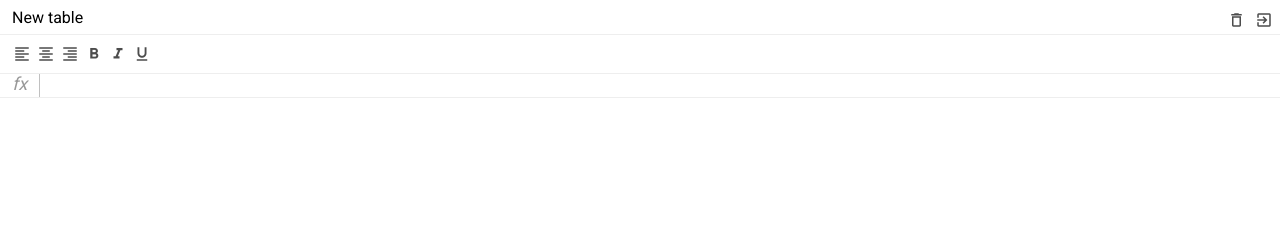
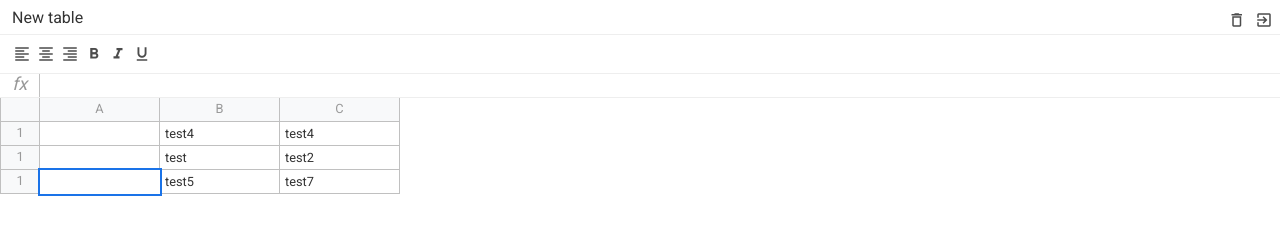
Before and after one commit to AbramovichCp/WebExcel, a website built with webpack: page src/index.html in a window 1280 px wide. Built offline with nearby package versions, Linux system fonts and the light colour scheme.

Commit message:
add table template

```diff
--- a/src/index.html
+++ b/src/index.html
@@ -61,10 +61,49 @@
 
       <div class="excel__formula">
         <div class="info">fx</div>
-        <div class="input" contenteditable spellcheck="false"></div>
+        <div class="input" contenteditable spellcheck="false "></div>
       </div>
 
       <div class="excel__table">
+        <div class="row">
+          <div class="row-info">
+          </div>
+          <div class="row-data">
+            <div class="column">A</div>
+            <div class="column">B</div>
+            <div class="column">C</div>
+          </div>
+        </div>
+        <div class="row">
+          <div class="row-info">
+            1
+          </div>
+          <div class="row-data">
+            <div class="cell" contenteditable></div>
+            <div class="cell">test4</div>
+            <div class="cell">test4</div>
+          </div>
+        </div>
+        <div class="row">
+          <div class="row-info">
+            1
+          </div>
+          <div class="row-data">
+            <div class="cell"></div>
+            <div class="cell">test</div>
+            <div class="cell">test2</div>
+          </div>
+        </div>
+        <div class="row">
+          <div class="row-info">
+            1
+          </div>
+          <div class="row-data">
+            <div class="cell selected"></div>
+            <div class="cell">test5</div>
+            <div class="cell">test7</div>
+          </div>
+        </div>
       </div>
     </div>
   </div>
--- a/src/scss/_variables.scss
+++ b/src/scss/_variables.scss
@@ -2,11 +2,16 @@ $header-height: 34px;
 $toolbar-height: 40px;
 $formula-height: 24px;
 $info-cell-width: 40px;
+$row-height: 24px;
+$min-row-height: 20px;
+$cell-width: 120px;
+$min-cell-width: 50px;
 
-$black: #000;
+$black: #333;
 $white: #fff;
 $light-grey: #eee;
 $grey: #999;
 $active-blue: #1a73e8;
 $border-color: #c0c0c0;
+$info-cell-bg: #f8f9fa;
 $green: green;
--- a/src/scss/index.scss
+++ b/src/scss/index.scss
@@ -19,4 +19,7 @@ body {
 
 .excel {
   position: relative;
+  height: 100%;
+  max-width: 100%;
+  font-size: .8rem;
 }
--- a/src/scss/table.scss
+++ b/src/scss/table.scss
@@ -2,5 +2,60 @@
 @import "mixins";
 
 .excel__table {
+  position: absolute;
+  left: 0;
+  right: 0;
+  top: $header-height + $toolbar-height + $formula-height;
+  overflow-x: auto;
+  padding-bottom: 2px;
+  .row {
+    display: flex;
+    flex-direction: row;
+    min-height: $min-row-height;
+    height: $row-height;
+    color: $grey
+  }
+  .column {
+    height: 100%;
+    display: flex;
+    justify-content: center;
+    align-items: center;
+    background: $info-cell-bg;
+    width: $cell-width;
+    min-width: $min-cell-width;
+    border: 1px solid $border-color;
+    border-top: none;
+    border-left: none;
+  }
+  .row-info {
+    display: flex;
+    justify-content: center;
+    align-items: center;
+    height: 100%;
+    min-width: $info-cell-width;
+    border: 1px solid $border-color;
+    border-top: none;
+    background: $info-cell-bg;
+  }
+  .row-data {
+    display: flex ;
+  }
 
+  .cell {
+    width: $cell-width;
+    min-width: $min-cell-width;
+    padding: 5px;
+    height: 100%;
+    border: 1px solid $border-color;
+    border-top: none;
+    border-left: none;
+    color: $black;
+    white-space: nowrap;
+    outline: none;
+    &.selected {
+      border: none;
+      outline: 2px solid $active-blue;
+      z-index: 2;
+    }
+  }
 }
```
